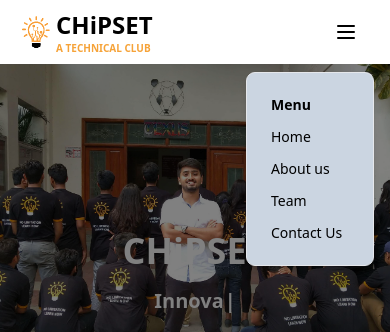
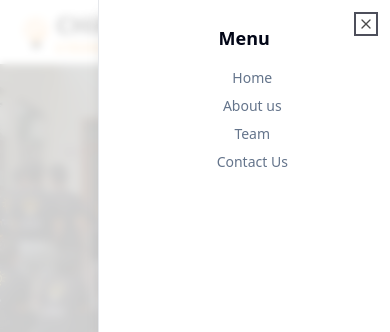
Before and after one commit to nikhilsharma1574/chipset_website, a Next.js app: page / in a window 390 px wide. Both pictures are taken after a click on the button 346 px from the left and 32 px from the top of the page. Shown: the top 332 px of the page. Built offline with nearby package versions, Linux system fonts and the light colour scheme; a web font is replaced by a local one.

Commit message:
New Navigation pannel

```diff
--- a/components/Navbar.tsx
+++ b/components/Navbar.tsx
@@ -13,6 +13,15 @@
 } from "@/components/ui/dropdown-menu"
 import { Button } from "@/components/ui/button"
 import { Menu } from 'lucide-react'
+import {
+  Sheet,
+  SheetContent,
+  SheetDescription,
+  SheetHeader,
+  SheetTitle,
+  SheetTrigger,
+} from "@/components/ui/sheet"
+
 
 const Navbar = () => {
 
@@ -48,7 +57,8 @@
               <p className='font-semibold uppercase sm:text-xs text-[10px] text-[#f6a339]'>A Technical Club</p>
             </div>
             </div>
-          <DropdownMenu>
+
+          {/* <DropdownMenu>
             <DropdownMenuTrigger className='md:hidden'><Button><Menu></Menu></Button></DropdownMenuTrigger>
             <DropdownMenuContent className='p-4 rounded-[9px] hover:text=[#f6a339] bg-slate-300 m-4'>
               <DropdownMenuLabel >Menu</DropdownMenuLabel>
@@ -60,7 +70,30 @@
                 ))
               }
             </DropdownMenuContent>
-          </DropdownMenu>
+          </DropdownMenu> */}
+
+            <Sheet>
+              <SheetTrigger className='md:hidden'><Menu></Menu></SheetTrigger>
+              <SheetContent>
+                <SheetHeader>
+                  <SheetTitle>Menu</SheetTitle>
+                  <SheetDescription>
+                    {
+                      LINKS.map((item, idx) => (
+                        <Link href={item.link} key={idx}>
+                          <ul className='w-full h-full m-2'>
+                            <li>
+                              {item.label}
+                            </li>
+                          </ul>
+                        </Link>
+                      ))
+                    }
+                  </SheetDescription>
+                </SheetHeader>
+              </SheetContent>
+            </Sheet>
+
           <div className ="hidden w-full md:block md:w-auto" id="navbar-default">
             <ul className="font-medium flex flex-col p-4 md:p-0 mt-4 border border-gray-100 rounded-lg  md:flex-row md:space-x-8 md:mt-0 md:border-0 dark:bg-gray-800 md:dark:bg-gray-900 dark:border-gray-700">
               {
--- a/components/Test.tsx
+++ b/components/Test.tsx
@@ -33,7 +33,7 @@
     <Suspense fallback={<Loading/>}>
     <div data-aos="fade-up" className='w-screen flex items-center justify-center p-0 m-0 overflow-hidden'>
       <div
-        className='w-full h-[40vh] md:h-[60vh] lg:h-[80vh]  bg-cover bg-no-repeat bg-center brightness-50'
+        className='w-full h-[40vh] md:h-[60vh] lg:h-[80vh] transition-all bg-cover bg-no-repeat bg-center brightness-50'
         style={{
           backgroundImage: `url(${slideImages[currentImageIndex]})`,
           objectFit: 'cover',
--- /dev/null
+++ b/components/ui/sheet.tsx
@@ -0,0 +1,144 @@
+import * as React from "react"
+import * as SheetPrimitive from "@radix-ui/react-dialog"
+import { cva, type VariantProps } from "class-variance-authority"
+import { X } from "lucide-react"
+
+import { cn } from "@/lib/utils"
+
+const Sheet = SheetPrimitive.Root
+
+const SheetTrigger = SheetPrimitive.Trigger
+
+const SheetClose = SheetPrimitive.Close
+
+const SheetPortal = ({
+  className,
+  ...props
+}: SheetPrimitive.DialogPortalProps) => (
+  <SheetPrimitive.Portal className={cn(className)} {...props} />
+)
+SheetPortal.displayName = SheetPrimitive.Portal.displayName
+
+const SheetOverlay = React.forwardRef<
+  React.ElementRef<typeof SheetPrimitive.Overlay>,
+  React.ComponentPropsWithoutRef<typeof SheetPrimitive.Overlay>
+>(({ className, ...props }, ref) => (
+  <SheetPrimitive.Overlay
+    className={cn(
+      "fixed inset-0 z-50 bg-white/80 backdrop-blur-sm data-[state=open]:animate-in data-[state=closed]:animate-out data-[state=closed]:fade-out-0 data-[state=open]:fade-in-0 dark:bg-slate-950/80",
+      className
+    )}
+    {...props}
+    ref={ref}
+  />
+))
+SheetOverlay.displayName = SheetPrimitive.Overlay.displayName
+
+const sheetVariants = cva(
+  "fixed z-50 gap-4 bg-white p-6 shadow-lg transition ease-in-out data-[state=open]:animate-in data-[state=closed]:animate-out data-[state=closed]:duration-300 data-[state=open]:duration-500 dark:bg-slate-950",
+  {
+    variants: {
+      side: {
+        top: "inset-x-0 top-0 border-b data-[state=closed]:slide-out-to-top data-[state=open]:slide-in-from-top",
+        bottom:
+          "inset-x-0 bottom-0 border-t data-[state=closed]:slide-out-to-bottom data-[state=open]:slide-in-from-bottom",
+        left: "inset-y-0 left-0 h-full w-3/4 border-r data-[state=closed]:slide-out-to-left data-[state=open]:slide-in-from-left sm:max-w-sm",
+        right:
+          "inset-y-0 right-0 h-full w-3/4  border-l data-[state=closed]:slide-out-to-right data-[state=open]:slide-in-from-right sm:max-w-sm",
+      },
+    },
+    defaultVariants: {
+      side: "right",
+    },
+  }
+)
+
+interface SheetContentProps
+  extends React.ComponentPropsWithoutRef<typeof SheetPrimitive.Content>,
+    VariantProps<typeof sheetVariants> {}
+
+const SheetContent = React.forwardRef<
+  React.ElementRef<typeof SheetPrimitive.Content>,
+  SheetContentProps
+>(({ side = "right", className, children, ...props }, ref) => (
+  <SheetPortal>
+    <SheetOverlay />
+    <SheetPrimitive.Content
+      ref={ref}
+      className={cn(sheetVariants({ side }), className)}
+      {...props}
+    >
+      {children}
+      <SheetPrimitive.Close className="absolute right-4 top-4 rounded-sm opacity-70 ring-offset-white transition-opacity hover:opacity-100 focus:outline-none focus:ring-2 focus:ring-slate-950 focus:ring-offset-2 disabled:pointer-events-none data-[state=open]:bg-slate-100 dark:ring-offset-slate-950 dark:focus:ring-slate-300 dark:data-[state=open]:bg-slate-800">
+        <X className="h-4 w-4" />
+        <span className="sr-only">Close</span>
+      </SheetPrimitive.Close>
+    </SheetPrimitive.Content>
+  </SheetPortal>
+))
+SheetContent.displayName = SheetPrimitive.Content.displayName
+
+const SheetHeader = ({
+  className,
+  ...props
+}: React.HTMLAttributes<HTMLDivElement>) => (
+  <div
+    className={cn(
+      "flex flex-col space-y-2 text-center sm:text-left",
+      className
+    )}
+    {...props}
+  />
+)
+SheetHeader.displayName = "SheetHeader"
+
+const SheetFooter = ({
+  className,
+  ...props
+}: React.HTMLAttributes<HTMLDivElement>) => (
+  <div
+    className={cn(
+      "flex flex-col-reverse sm:flex-row sm:justify-end sm:space-x-2",
+      className
+    )}
+    {...props}
+  />
+)
+SheetFooter.displayName = "SheetFooter"
+
+const SheetTitle = React.forwardRef<
+  React.ElementRef<typeof SheetPrimitive.Title>,
+  React.ComponentPropsWithoutRef<typeof SheetPrimitive.Title>
+>(({ className, ...props }, ref) => (
+  <SheetPrimitive.Title
+    ref={ref}
+    className={cn("text-lg font-semibold text-slate-950 dark:text-slate-50", className)}
+    {...props}
+  />
+))
+SheetTitle.displayName = SheetPrimitive.Title.displayName
+
+const SheetDescription = React.forwardRef<
+  React.ElementRef<typeof SheetPrimitive.Description>,
+  React.ComponentPropsWithoutRef<typeof SheetPrimitive.Description>
+>(({ className, ...props }, ref) => (
+  <SheetPrimitive.Description
+    ref={ref}
+    className={cn("text-sm text-slate-500 dark:text-slate-400", className)}
+    {...props}
+  />
+))
+SheetDescription.displayName = SheetPrimitive.Description.displayName
+
+export {
+  Sheet,
+  SheetPortal,
+  SheetOverlay,
+  SheetTrigger,
+  SheetClose,
+  SheetContent,
+  SheetHeader,
+  SheetFooter,
+  SheetTitle,
+  SheetDescription,
+}
--- a/package.json
+++ b/package.json
@@ -11,6 +11,7 @@
   "dependencies": {
     "@cloudinary/react": "^1.11.2",
     "@cloudinary/url-gen": "^1.11.2",
+    "@radix-ui/react-dialog": "^1.0.5",
     "@radix-ui/react-dropdown-menu": "^2.0.5",
     "@radix-ui/react-slot": "^1.0.2",
     "@types/node": "20.6.4",
--- a/pages/_app.tsx
+++ b/pages/_app.tsx
@@ -9,7 +9,8 @@
     AOS.init({
       easing: "ease-out-cubic",
       once: true,
-      offset: 50,
+      offset: 5,
+      duration:1200
     });
   }, []);
 
--- a/pages/contactus.tsx
+++ b/pages/contactus.tsx
@@ -4,7 +4,6 @@
 const Contact = () => {
   return (
     <PageLayout>
-
     <div>
         <div className='page5 Gallery h-screen md:p-6 flex flex-col'>
           <div className='w-full flex justify-center items-center'>
@@ -13,12 +12,6 @@
     <path d="m10.036 8.278 9.258-7.79A1.979 1.979 0 0 0 18 0H2A1.987 1.987 0 0 0 .641.541l9.395 7.737Z"/>
     <path d="M11.241 9.817c-.36.275-.801.425-1.255.427-.428 0-.845-.138-1.187-.395L0 2.6V14a2 2 0 0 0 2 2h16a2 2 0 0 0 2-2V2.5l-8.759 7.317Z"/>
   </svg>Contact us</h5>
-   <button type="button" data-drawer-hide="drawer-contact" aria-controls="drawer-contact" className="text-gray-400 bg-transparent hover:bg-gray-200 hover:text-gray-900 rounded-lg text-sm w-8 h-8 absolute top-2.5 right-2.5 inline-flex items-center justify-center dark:hover:bg-gray-600 dark:hover:text-white" >
-      <svg className="w-3 h-3" aria-hidden="true" xmlns="http://www.w3.org/2000/svg" fill="none" viewBox="0 0 14 14">
-         <path stroke="currentColor" stroke-linecap="round" stroke-linejoin="round" stroke-width="2" d="m1 1 6 6m0 0 6 6M7 7l6-6M7 7l-6 6"/>
-      </svg>
-      <span className="sr-only">Close menu</span>
-   </button>
    <form action="#" className="mb-6">
       <div className="mb-6">
          <label className="block mb-2 text-sm font-medium text-gray-900 dark:text-white">Your email</label>
@@ -32,9 +25,9 @@
          <label className="block mb-2 text-sm font-medium text-gray-900 dark:text-white">Your message</label>
          <textarea id="message" className="block p-2.5 w-full text-sm text-gray-900 bg-gray-50 rounded-lg border border-gray-300 focus:ring-blue-500 focus:border-blue-500 dark:bg-gray-700 dark:border-gray-600 dark:placeholder-gray-400 dark:text-white dark:focus:ring-blue-500 dark:focus:border-blue-500" placeholder="Your message..."></textarea>
       </div>
-      <button type="submit" className="text-black bg-[#f6a339] hover:bg-[#aa732b] w-full focus:ring-4 focus:ring-blue-300 font-medium rounded-lg text-sm px-5 py-2.5 mr-2 mb-2 dark:bg-blue-600 dark:hover:bg-blue-700 focus:outline-none dark:focus:ring-blue-800 block">Send message</button>
+      <button type="submit" className="text-black bg-[#f6a339] hover:bg-[#aa732b] w-full focus:ring-4 focus:ring-blue-300 font-medium text-sm px-5 py-2.5 mr-2 mb-2 dark:bg-blue-600 dark:hover:bg-blue-700 focus:outline-none dark:focus:ring-blue-800 rounded-[9px] block">Send message</button>
    </form>
-   <p className="mb-2 text-sm text-gray-500 dark:text-gray-400">
+   <p className="mb-2 text-sm text-gray-500 dark:text-gray-400 justify-center flex-1 flex">
       <a href="#" className="hover:underline">chipsetrmp@gmail.com</a>
    </p>
           </div>
```
Also changed, not shown: components/Gallery.tsx (+7 -7 lines), components.json (added), 1 other file (tests, documents, lock files or other folders).
